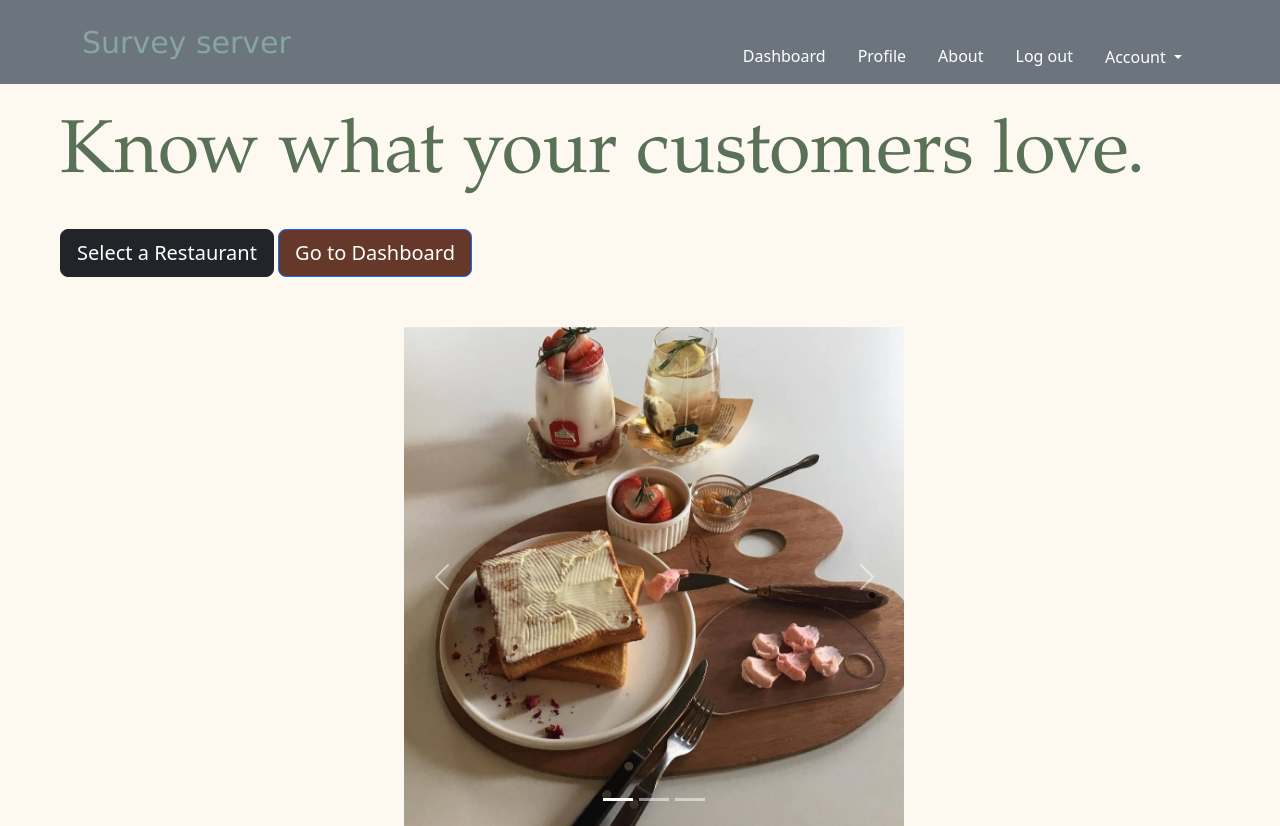
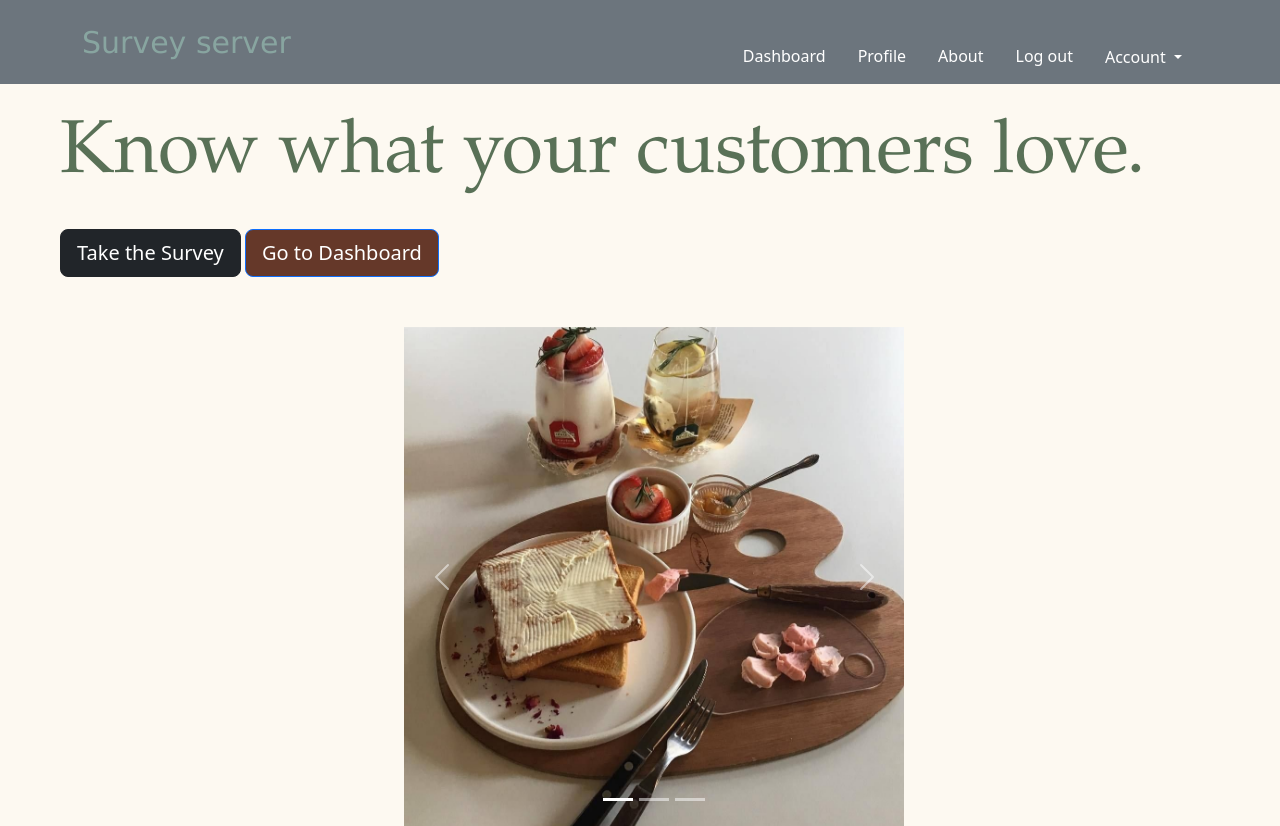
Before and after one commit to ccolqu91/WAD2-Group-Project, a Django app: page /survey_server/ in a window 1280 px wide. Shown: the top 826 px of the page. Run offline with Django 4.2, Linux system fonts and the light colour scheme; the visitor is signed in with stand-in values (Sample User, id 1); some libraries are stand-ins or nearby versions.

Commit message:
renamed button

```diff
--- a/templates/survey_server/index.html
+++ b/templates/survey_server/index.html
@@ -135,7 +135,7 @@
            </button>
       {% else %}
       <button type="button" class="btn btn-dark btn-lg" onclick="select() ">
-        <a href="{% url 'survey_server:select' %}" style="color: white;text-decoration: none">Select a Restaurant</a>
+        <a href="{% url 'survey_server:select' %}" style="color: white;text-decoration: none">Take the Survey</a>
     </button>
             <button type="button" class="btn btn-primary btn-lg" style="background-color:#653829; ">
            <a href="{% url 'survey_server:customer' %}" style="color: white;text-decoration: none">Go to Dashboard</a>
```
